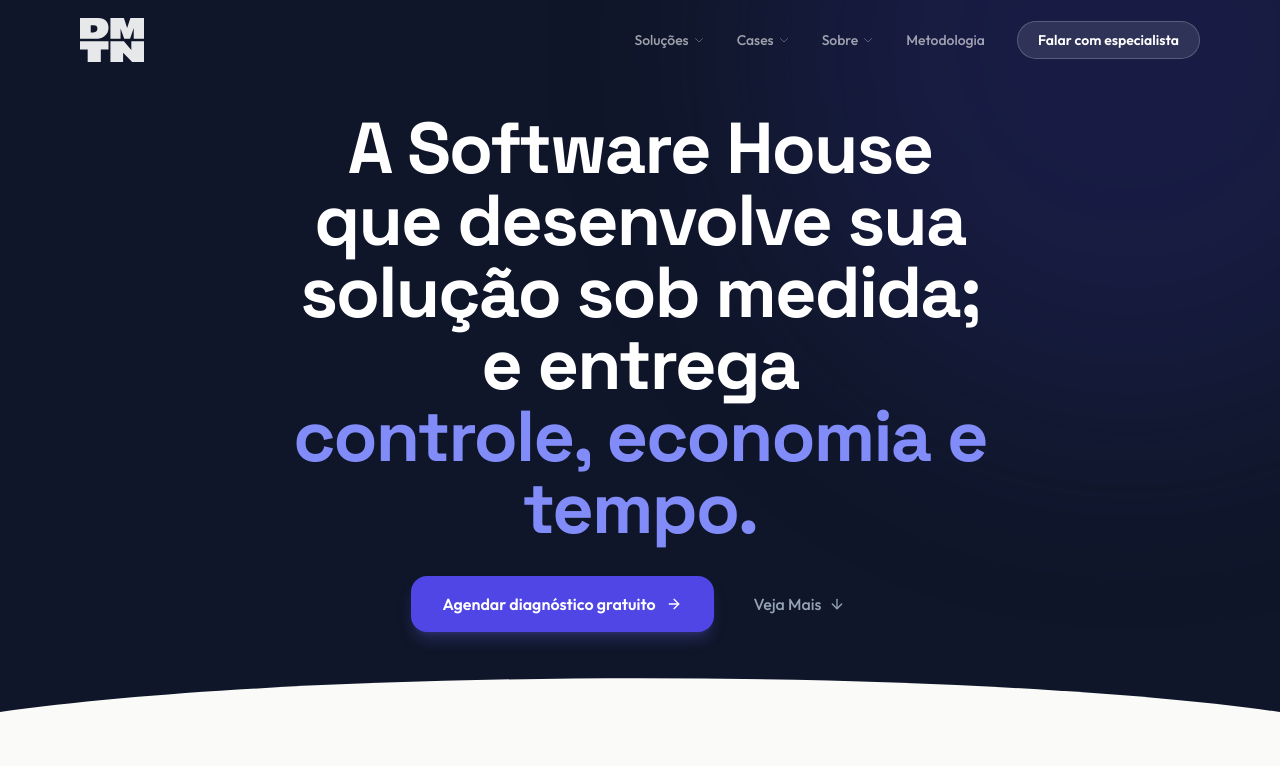
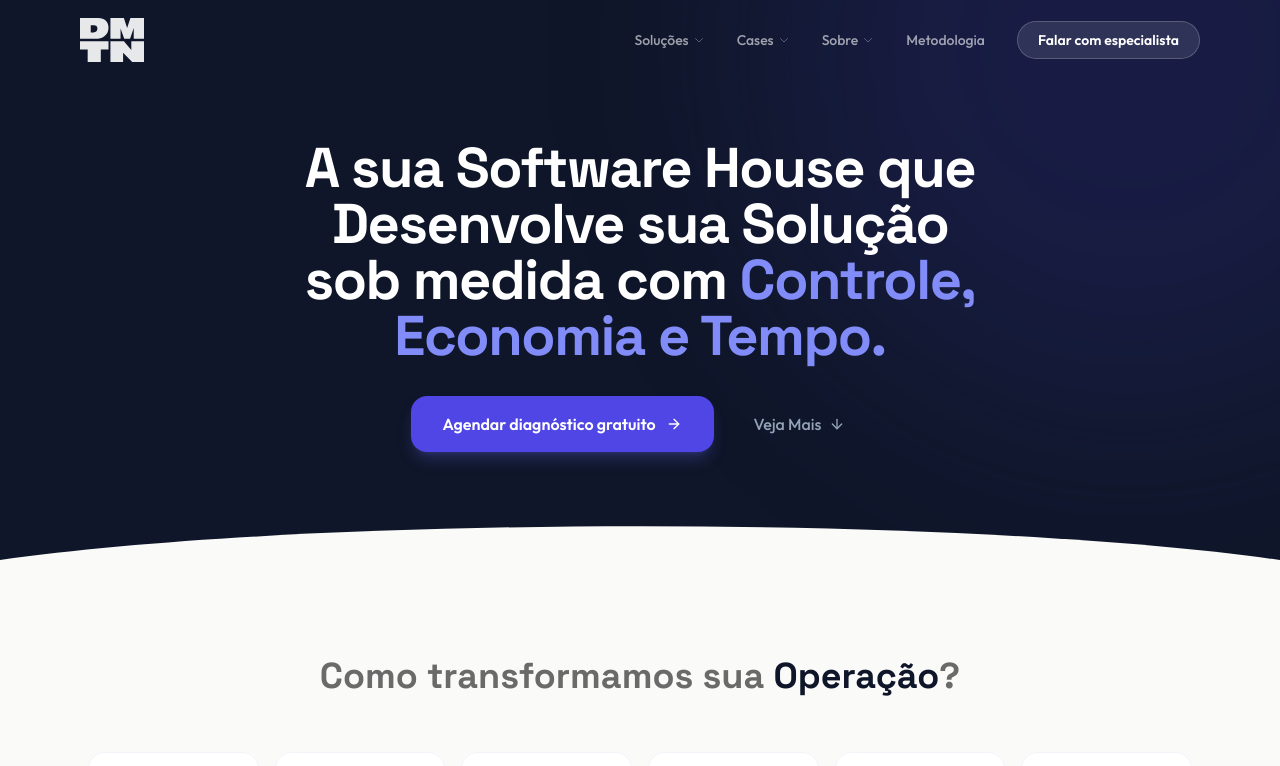
Before and after one commit to ryanfigueredo/dmtn, a Next.js app: page / in a window 1280 px wide. Shown: the top 766 px of the page. Built offline with nearby package versions, Linux system fonts and the light colour scheme.

Commit message:
feat: atualiza texto e estilos do cabeçalho para melhor clareza e apresentação

```diff
--- a/app/dev/components/section-header.tsx
+++ b/app/dev/components/section-header.tsx
@@ -24,15 +24,18 @@ const HeaderSection = () => {
         </motion.div>
 
         <motion.h1
-          className="text-4xl sm:text-5xl md:text-6xl lg:text-7xl font-grotesk font-bold leading-[.98] tracking-tight text-white mb-8"
+          className="text-3xl sm:text-4xl md:text-5xl lg:text-[3.5rem] font-grotesk font-bold leading-[1.15] tracking-tight text-white mb-8"
           initial={{ opacity: 0, y: 30, filter: "blur(4px)" }}
           animate={{ opacity: 1, y: 0, filter: "blur(0px)" }}
           transition={{ type: "spring", duration: 0.6, bounce: 0, delay: 0.15 }}
         >
-          A Software House que desenvolve sua solução sob medida; e entrega
+          A sua Software House que
           <br />
-          <span className="text-indigo-400 py-2">
-            controle, economia e tempo.
+          Desenvolve sua Solução
+          <br />
+          sob medida com{" "}
+          <span className="text-indigo-400">
+            Controle, Economia e Tempo.
           </span>
         </motion.h1>
 
@@ -55,13 +58,28 @@ const HeaderSection = () => {
             Agendar diagnóstico gratuito
             <ArrowRight className="w-4 h-4 group-hover:translate-x-0.5 transition-transform" />
           </button>
-          <a
-            href="#segments"
+          <button
+            onClick={() => {
+              const target = document.getElementById("segments");
+              if (!target) return;
+              const start = window.scrollY;
+              const end = target.getBoundingClientRect().top + start;
+              const duration = 1200;
+              let startTime: number | null = null;
+              const ease = (t: number) => t < 0.5 ? 4 * t * t * t : 1 - Math.pow(-2 * t + 2, 3) / 2;
+              const step = (timestamp: number) => {
+                if (!startTime) startTime = timestamp;
+                const progress = Math.min((timestamp - startTime) / duration, 1);
+                window.scrollTo(0, start + (end - start) * ease(progress));
+                if (progress < 1) requestAnimationFrame(step);
+              };
+              requestAnimationFrame(step);
+            }}
             className="inline-flex items-center gap-2 text-slate-400 hover:text-white font-medium text-base px-6 py-4 rounded-2xl transition-colors"
           >
             Veja Mais
             <ArrowDown className="w-4 h-4" />
-          </a>
+          </button>
         </motion.div>
       </div>
 
```
